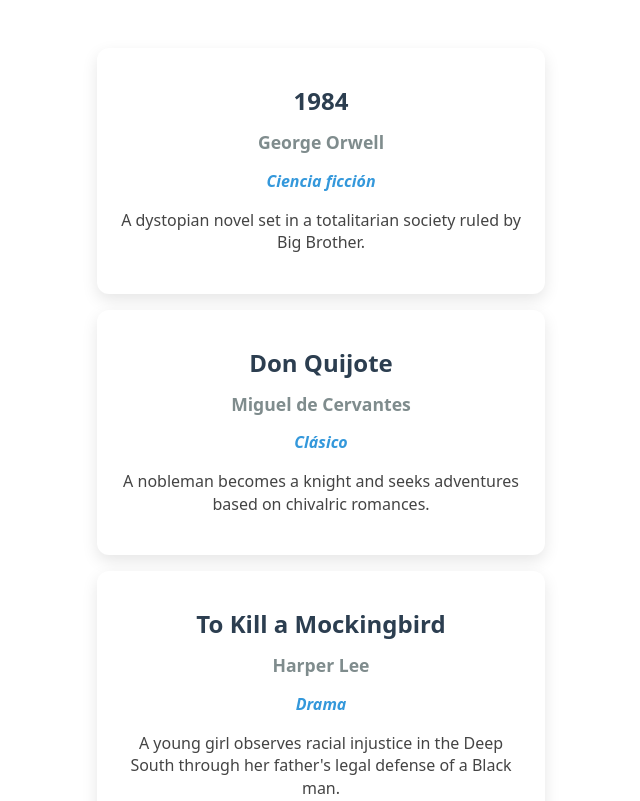
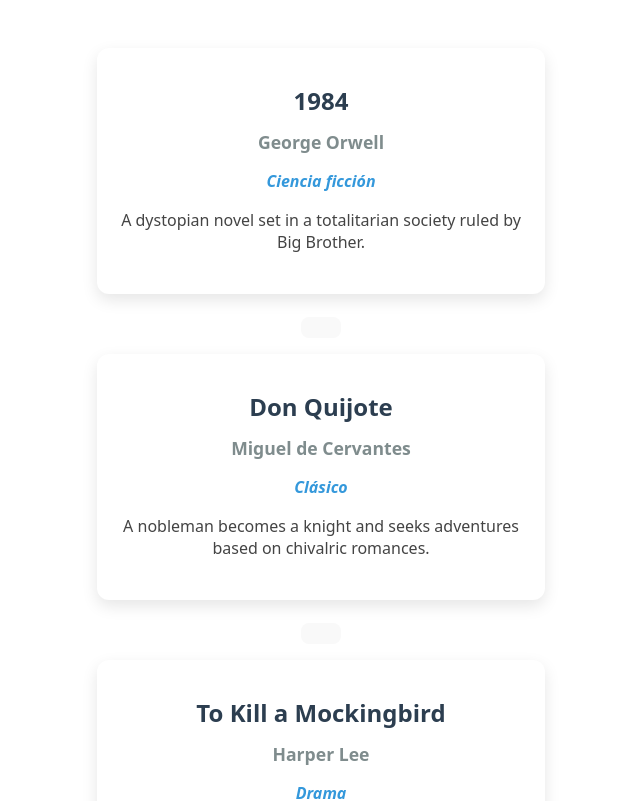
Before and after one commit to JuanTenorioMunoz/LabWeb05, a React (Vite) app: page / in a window 1280 px wide. Shown: the top 801 px of the page, without its empty margins (319-959 px from the left). Built offline with nearby package versions, Linux system fonts and the light colour scheme.

Commit message:
add working addfavorite button

```diff
--- a/src/components/Book/Book.jsx
+++ b/src/components/Book/Book.jsx
@@ -1,4 +1,5 @@
 import "../Book/Book.css"
+import FavoriteButton from "../FavoriteButton/FavoriteButton";
 
 const Book = ({title, author, category, synopsis}) => {
     return(
--- a/src/components/FavoriteButton/FavoriteButton.jsx
+++ b/src/components/FavoriteButton/FavoriteButton.jsx
@@ -10,7 +10,7 @@ const FavoriteButton = ({bookInfo}) => {
     }
 
     return(
-        <button className="favorite-button" onClick={addToFavorites}></button>
+        <button className="favorite-button" onClick={() => addToFavorites(bookInfo)}></button>
     )
 }
 
--- a/src/components/List/List.jsx
+++ b/src/components/List/List.jsx
@@ -7,15 +7,16 @@
         <div className="book-list">
             {data.map((book) => {
                         return(
+                        <div>
                         <Book
                             title={book.title}
                             author={book.author}
                             category={book.category}
                             synopsis={book.synopsis}
                         ></Book>
+                        <FavoriteButton bookInfo={book}></FavoriteButton>
+                        </div>
             )})}
-
-            <FavoriteButton></FavoriteButton>
         </div>
     )
  }
```
